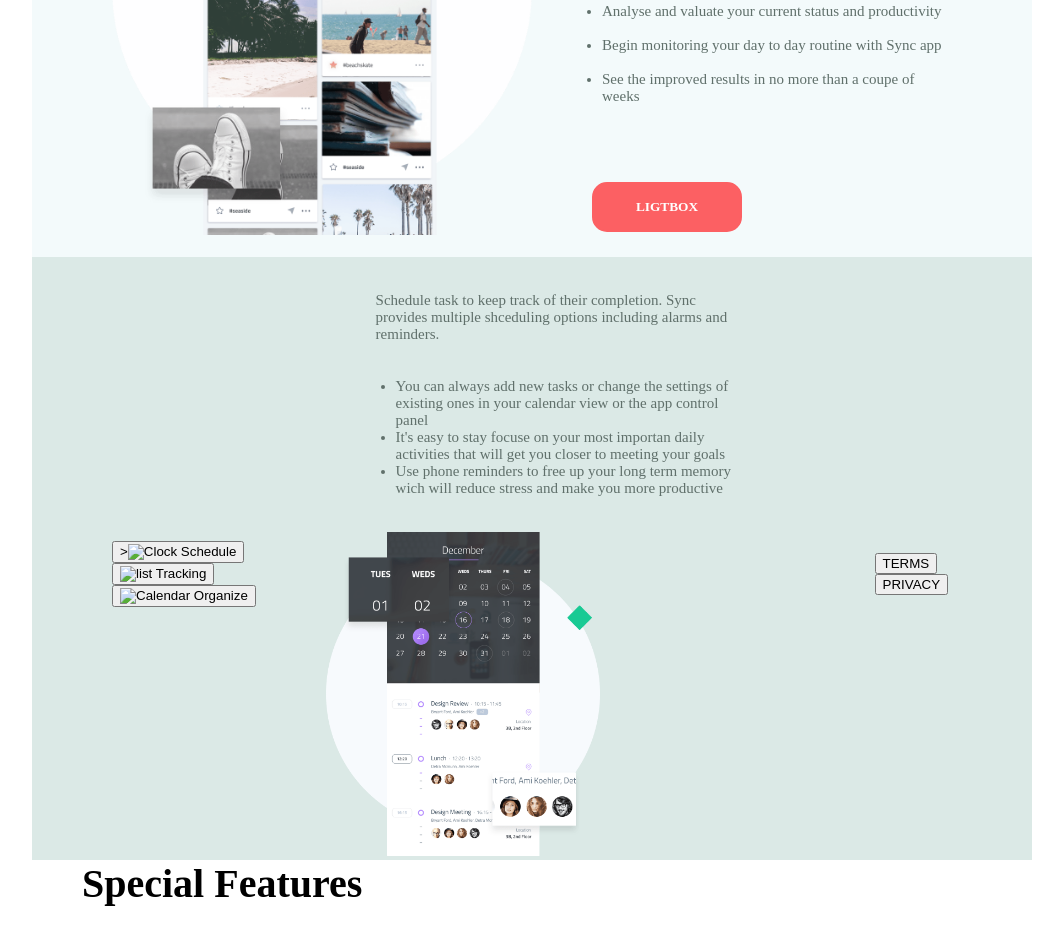
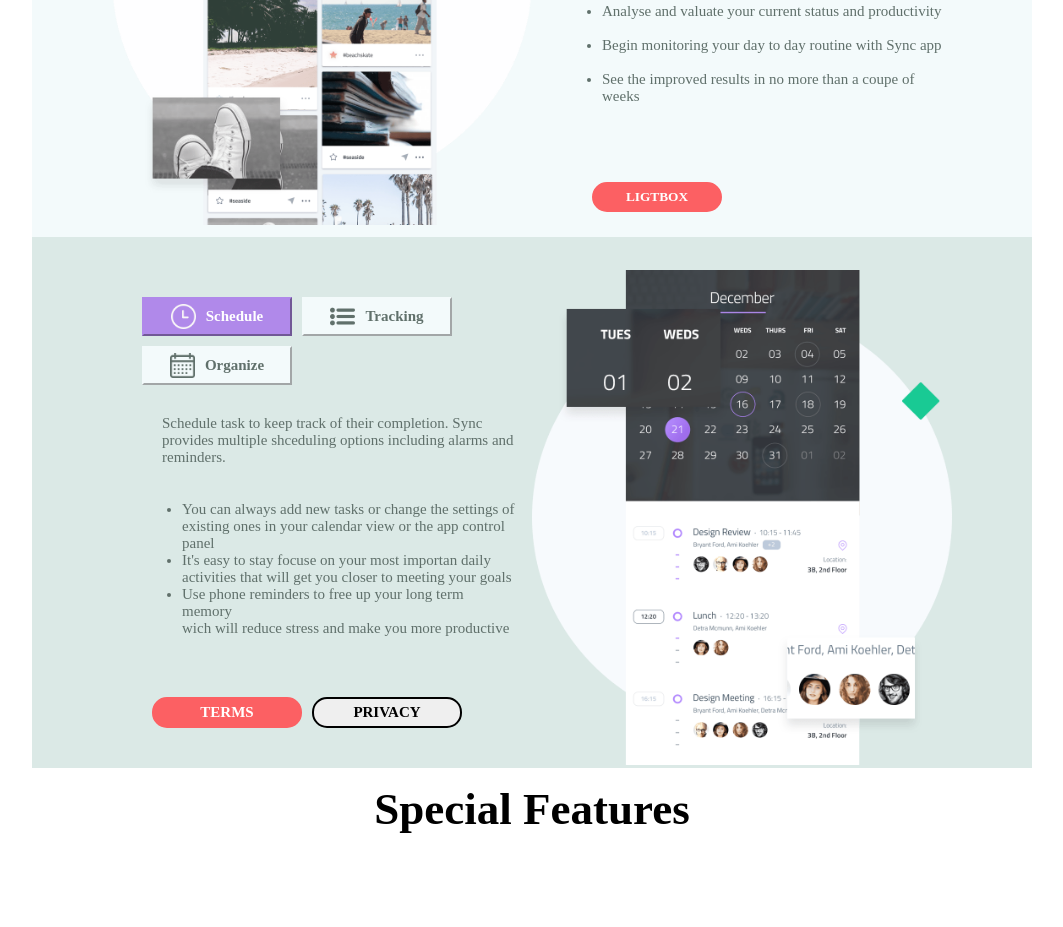
Before and after one commit to Ninetthe/WebStaticReplica, a plain HTML site: page index.html in a window 1280 px wide. Shown: the part 1120-2047 px from the top of the page, without its empty margins (108-1171 px from the left). After the commit the page ends 1970 px from the top, so only its background shows below. Drawn offline with Linux system fonts and the light colour scheme.

Commit message:
Vista número dos terminada de Replica web estática 2

```diff
--- a/index.html
+++ b/index.html
@@ -11,12 +11,12 @@
 </head>
 <body>
     <navb class="navbar">
-        <img class="logo_navbar" src="/images/logo_navbar.png" alt="logo">
+        <img class="logo_navbar" src="images/logo_navbar.png" alt="logo">
         <ul class="ul_navbar">
             <li><a href="">DESCRIPTION</a></li>
             <li><a href="">FEATURES</a></li>
             <li><a href="">SCREENS</a></li>
-            <li><a href="">EXTRA</a><img class="ul_navbar_arrow" src="/images/down-arrow.png" alt=""></li>
+            <li><a href="">EXTRA</a><img class="ul_navbar_arrow" src="images/down-arrow.png" alt=""></li>
             <li><a href="https://factoriaf5.org/" target="_blank"></a><button class="button_nav">DOWNLOAD</button></li>
         </ul>
     </navb>
@@ -51,7 +51,6 @@
     </main>
     <section>
         <section class="description">
-
             <img class="img_parte1" src="images/description-1-app.png" alt="Description 1">
             <div class="column_1">
                     <h3>Organize Your Time And Start Getting Results</h3>
@@ -68,32 +67,30 @@
             </div>
         </section>
         <section class="description_dos">
+            <div>
                 <div class="bttn_descriptionDos">
-                <button>><img src="" alt="Clock"> Schedule</button>
-                <button><img src="" alt="list"> Tracking</button>
-                <button><img src="" alt="Calendar"> Organize</button>
+                    <button id="btt_schudele"><img src="images/reloj-de-pared.png" alt="Clock"> Schedule</button>
+                    <button><img src="images/simbolo-de-lista-de-tres-elementos-con-puntos.png" alt="list"> Tracking</button>
+                    <button><img src="images/calendario.png" alt="Calendar"> Organize</button>
                 </div>
-            <div>
+                <div id="columDos">
                     <p>Schedule task to keep track of their completion. Sync <br>
                         provides multiple shceduling options including alarms and <br>
                         reminders.</p>
                     <ul>
-                    <li>You can always add new tasks or change the settings of <br>
-                    existing ones in your calendar view or the app control <br>
-                    panel</li>
-                    <li>It's easy to stay focuse on your most importan daily <br>
-                    activities that will get you closer to meeting your goals</li>
-                    <li>Use phone reminders to free up your long term memory <br>
-                    wich will reduce stress and make you more productive</li>
+                        <li>You can always add new tasks or change the settings of <br> existing ones in your calendar view or the app control <br>panel</li>
+                        <li>It's easy to stay focuse on your most importan daily <br> activities that will get you closer to meeting your goals</li>
+                        <li>Use phone reminders to free up your long term memory <br>wich will reduce stress and make you more productive</li>
                     </ul>
+                </div>
+                <div id="bttn_tres">
+                    <button id="bttn_terms">TERMS</button>
+                    <button id="bttn_privacy">PRIVACY</button>
+                </div>
+            </div>
             <img class="img_partedos" src="images/description-2-app.png" alt="Calendario">
-            </div>
-            <div>
-                <button>TERMS</button>
-                <BUtton>PRIVACY</BUtton>
-            </div>
         </section>
-            <h3>Special Features</h3>
+        <h3 id="titulo_special_feautures">Special Features</h3>
     </section>
         <!--<section class="screens">
             <h3>User Testimonials</h3>
--- a/styles/description.css
+++ b/styles/description.css
@@ -42,11 +42,10 @@ ul li {
     background-color: #fc6063;
     border: 2px solid #fc6063;
     border-radius:15px;
-    padding: 10px 30px;
+    padding: 0px 30px;
     margin: 25px 5px;
-    height: 50px;
-    width: 150px;
-
+    height: 30px;
+    width: 130px;
 }
 .bttn_descriptionUno {
     margin-left: 60px;
@@ -61,5 +60,76 @@ ul li {
     padding: 30px 80px 0px 80px;
     align-items: center;
     justify-content: space-between;
-    background-color: #dbe9e6;
+    background-color:  #dbe9e6;
 }
+.bttn_descriptionDos {
+    display: flex;
+    padding: 0;
+    flex-wrap: wrap;
+    margin: 25px;
+}
+.bttn_descriptionDos button {
+    display: flex;
+    color: white;
+    font-family: italic;
+    font-weight: bolder;
+    background-color: #f3fafb;
+    color:  #60706b;
+    padding: 5px 30px;
+    margin: 5px 5px;
+    width: 150px;
+}
+.description_dos button{
+    display: flex;
+    justify-content: center;
+    font-size: 15px;
+    text-align: center;
+    border-color: #f3fafb;
+    align-items: center;
+
+}
+.description_dos button img {
+    width: 25px;
+    height: 25px;
+    margin: 0px 10px 0px 0px;
+}
+#btt_schudele {
+    background-color: #b089ea;
+    color: white;
+    border-color: #b089ea;
+}
+#columDos {
+    margin: 0px 15px 15px 0px;
+}
+#bttn_tres {
+    display: flex;
+    padding: 0;
+    flex-wrap: wrap-reverse;
+    margin: 25px;
+    padding: 10px;
+    outline: none;
+
+}
+#bttn_tres button {
+    display: flex;
+    font-family: italic;
+    font-weight: bolder;
+    padding: 5px 30px;
+    margin: 5px 5px;
+    width: 150px;
+    border-radius: 15px;
+}
+#bttn_terms {
+    background-color: #fc6063;
+    color: white;
+    border: solid 2px #fc6063;
+}
+#bttn_privacy {
+    border: solid 2px;
+}
+#titulo_special_feautures {
+    font-family: italic;
+    font-size: 45px;
+    text-align: center;
+    padding: 15px 0px;
+}
--- a/styles/main.css
+++ b/styles/main.css
@@ -18,7 +18,7 @@
 }
 .circule_yellow_main {
     width: 20px;
-    height: 20px;S
+    height: 20px;
 }
 .presentation {
     display: flex;
```
Also changed, not shown: images/calendario.png (added), images/reloj-de-pared.png (added), images/simbolo-de-lista-de-tres-elementos-con-puntos.png (added). Lines whose indentation alone changed are shown as unchanged.
